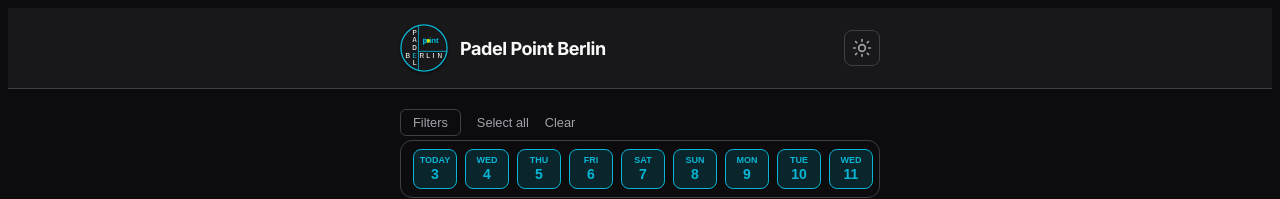
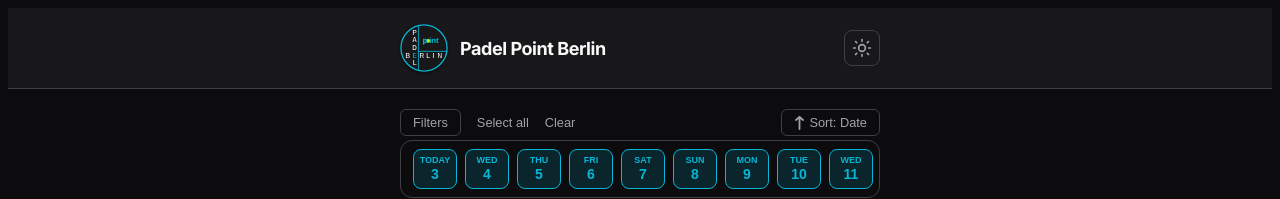
Before and after one commit to blumaa/padel-point-berlin, a Next.js app: page / in a window 1280 px wide. Shown: the top 199 px of the page. Built offline with nearby package versions, Linux system fonts and the light colour scheme; no server answers.

Commit message:
add sort button

```diff
--- a/src/app/globals.css
+++ b/src/app/globals.css
@@ -200,6 +200,36 @@ body {
   z-index: 10;
   background: var(--bg);
   padding-bottom: 0.25rem;
+}
+
+/* ===== Sort toggle ===== */
+.klimt-sort-toggle {
+  background: transparent;
+  border: 1px solid var(--border);
+  border-radius: 6px;
+  color: var(--text-muted);
+  font-size: 0.8rem;
+  font-weight: 500;
+  padding: 5px 12px;
+  cursor: pointer;
+  display: inline-flex;
+  align-items: center;
+  gap: 0.3rem;
+  transition:
+    border-color 0.1s,
+    color 0.1s;
+  white-space: nowrap;
+}
+
+.klimt-sort-toggle:hover {
+  border-color: var(--accent);
+  color: var(--text);
+}
+
+.klimt-sort-toggle--active {
+  border-color: var(--accent);
+  color: var(--accent);
+  background: var(--accent-dim);
 }
 
 /* ===== Filter button ===== */
--- a/src/components/Dashboard.tsx
+++ b/src/components/Dashboard.tsx
@@ -32,6 +32,7 @@ export default function Dashboard() {
   const [availableVenues, setAvailableVenues] = useState<string[]>([]);
   const [isFiltersOpen, setIsFiltersOpen] = useState(false);
   const [isAddOpen, setIsAddOpen] = useState(false);
+  const [sortOrder, setSortOrder] = useState<"time-asc" | "time-desc" | "added-desc" | "added-asc">("time-asc");
   const [logoExpanded, setLogoExpanded] = useState(false);
   const [logoRect, setLogoRect] = useState<DOMRect | null>(null);
   const logoRef = useRef<HTMLDivElement>(null);
@@ -109,6 +110,14 @@ export default function Dashboard() {
       return true;
     });
   }, [matches, selectedDates, filters, availableVenues]);
+
+  const sortedMatches = useMemo(() => {
+    const sorted = [...filteredMatches];
+    if (sortOrder === "time-asc")   return sorted; // already ascending from API
+    if (sortOrder === "time-desc")  return sorted.reverse();
+    if (sortOrder === "added-desc") return sorted.sort((a, b) => new Date(b.created_at).getTime() - new Date(a.created_at).getTime());
+    /* added-asc */                 return sorted.sort((a, b) => new Date(a.created_at).getTime() - new Date(b.created_at).getTime());
+  }, [filteredMatches, sortOrder]);
 
   const allSelected = dates14.every((d) => selectedDates.includes(d));
 
@@ -190,13 +199,35 @@ export default function Dashboard() {
               Clear
             </button>
           </div>
+          <button
+            onClick={() => setSortOrder((s) => {
+              const cycle = { "time-asc": "time-desc", "time-desc": "added-desc", "added-desc": "added-asc", "added-asc": "time-asc" } as const;
+              return cycle[s];
+            })}
+            className={`klimt-sort-toggle${sortOrder !== "time-asc" ? " klimt-sort-toggle--active" : ""}`}
+            aria-label="Cycle sort order"
+          >
+            <svg width="11" height="14" viewBox="0 0 11 14" fill="none" stroke="currentColor"
+                 strokeWidth="1.8" strokeLinecap="round" strokeLinejoin="round" aria-hidden="true">
+              <line x1="5.5" y1="1" x2="5.5" y2="13" />
+              {sortOrder === "time-asc" || sortOrder === "added-asc" ? (
+                <polyline points="2,4 5.5,1 9,4" />
+              ) : (
+                <polyline points="2,10 5.5,13 9,10" />
+              )}
+            </svg>
+            {sortOrder === "time-asc"   && "Sort: Date"}
+            {sortOrder === "time-desc"  && "Sort: Date"}
+            {sortOrder === "added-desc" && "Sort: Added"}
+            {sortOrder === "added-asc"  && "Sort: Added"}
+          </button>
         </div>
 
         <DayPicker selectedDates={selectedDates} onToggle={toggleDate} />
         </div>
 
         <div className="klimt-match-wrapper">
-          <MatchList matches={filteredMatches} isLoading={isLoading} />
+          <MatchList matches={sortedMatches} isLoading={isLoading} />
         </div>
         <Footer />
       </main>
```
